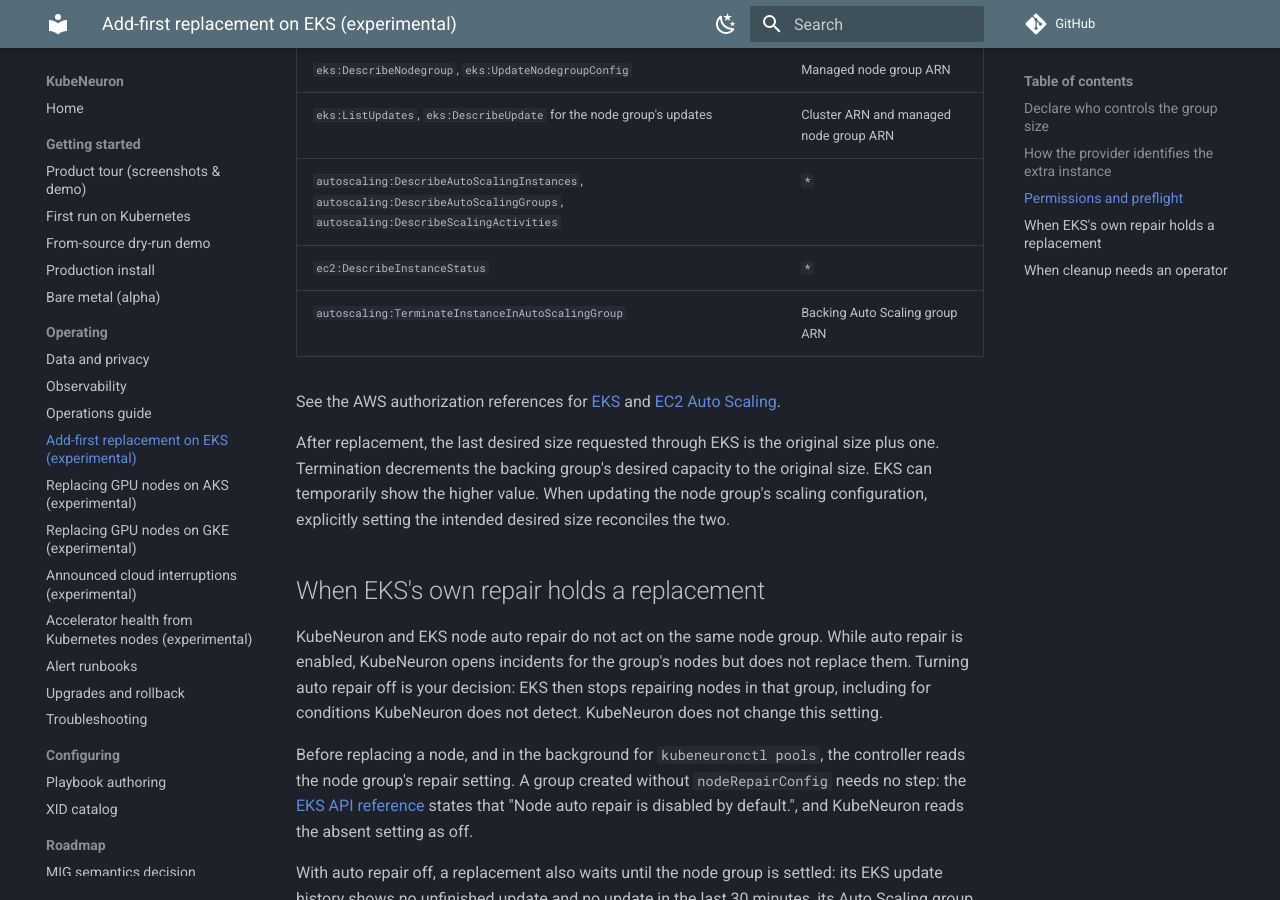
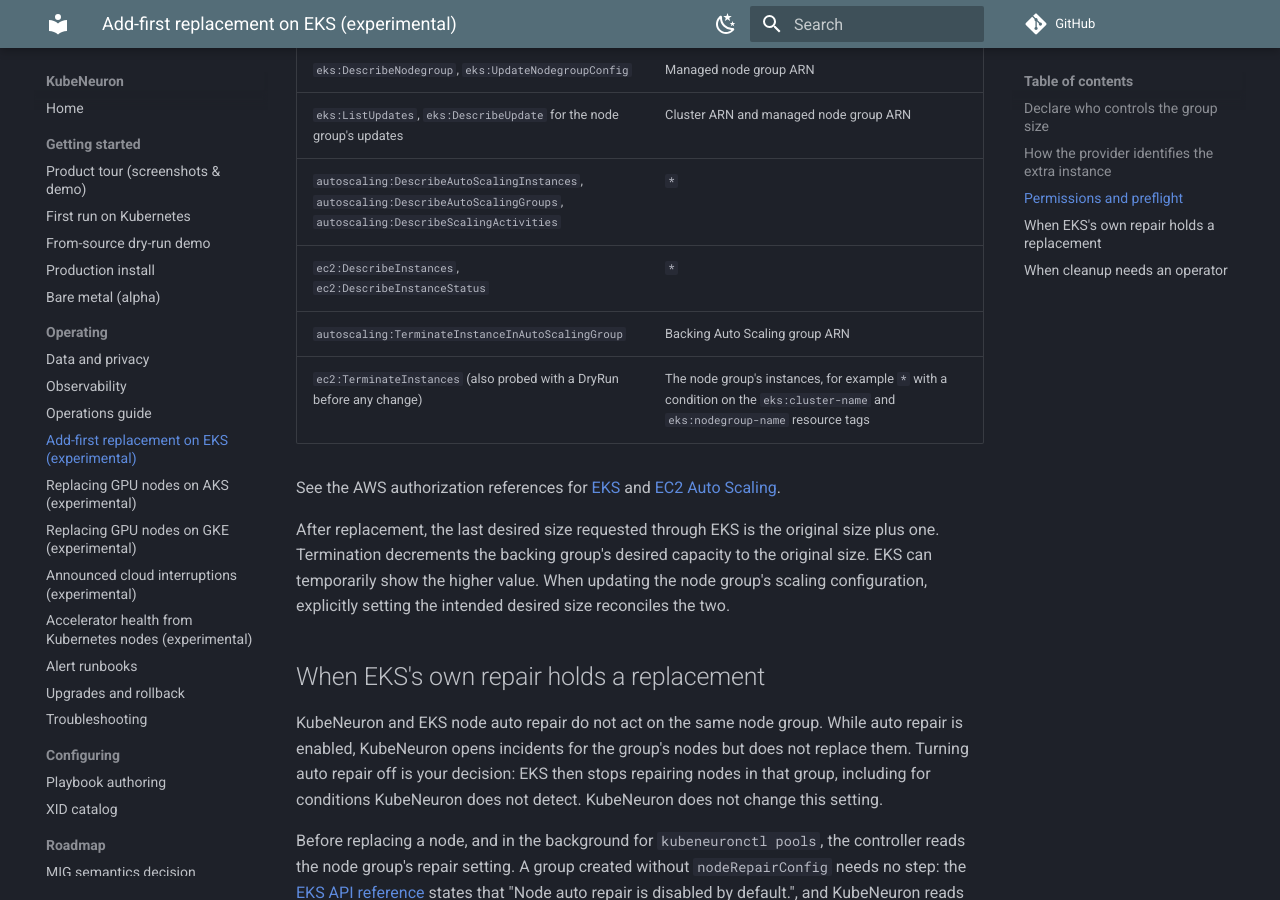
Before and after one commit to kubeneuron/kubeneuron, an MkDocs documentation site: the page built from docs/cloud-aws.md, in a window 1280 px wide and 900 px high, scrolled down 2279 px. Built offline with MkDocs 1.6.1 and Material for MkDocs 9.7.7, drawn with Linux system fonts in a browser that asks for light colours; comment, search, counter and statistics services are not loaded.

Commit message:
List the EC2 actions an EKS replacement calls in the IAM table
Signed-off-by: Andrii Petruk <andrey.petruk@gmail.com>

```diff
--- a/docs/cloud-aws.md
+++ b/docs/cloud-aws.md
@@ -88,8 +88,9 @@ ConfigMap (`get` only). They are removed when the AWS provider is turned off.
 | `eks:DescribeNodegroup`, `eks:UpdateNodegroupConfig` | Managed node group ARN |
 | `eks:ListUpdates`, `eks:DescribeUpdate` for the node group's updates | Cluster ARN and managed node group ARN |
 | `autoscaling:DescribeAutoScalingInstances`, `autoscaling:DescribeAutoScalingGroups`, `autoscaling:DescribeScalingActivities` | `*` |
-| `ec2:DescribeInstanceStatus` | `*` |
+| `ec2:DescribeInstances`, `ec2:DescribeInstanceStatus` | `*` |
 | `autoscaling:TerminateInstanceInAutoScalingGroup` | Backing Auto Scaling group ARN |
+| `ec2:TerminateInstances` (also probed with a DryRun before any change) | The node group's instances, for example `*` with a condition on the `eks:cluster-name` and `eks:nodegroup-name` resource tags |
 
 See the AWS authorization references for [EKS](https://docs.aws.amazon.com/service-authorization/latest/reference/list_eks.html) and [EC2 Auto Scaling](https://docs.aws.amazon.com/service-authorization/latest/reference/list_autoscaling.html).
 
```
